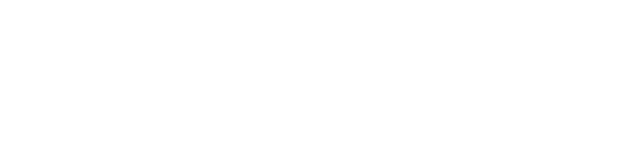
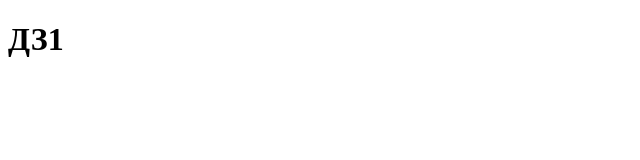
Before and after one commit to varvara5991/TestReact, a plain HTML site: page HomeWork1/index.html in a window 1280 px wide. Shown: the whole page, without its empty margins (0-640 px from the left). Drawn offline with Linux system fonts and the light colour scheme.

Commit message:
Changed the file index.html.

```diff
--- a/HomeWork1/index.html
+++ b/HomeWork1/index.html
@@ -7,7 +7,7 @@
 </head>
 
 <body>
-
+    <h1>ДЗ1</h1>
 </body>
 
 </html>
```
